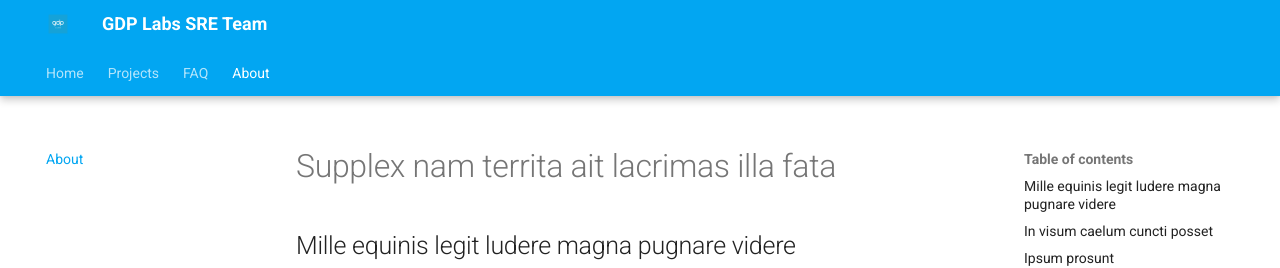
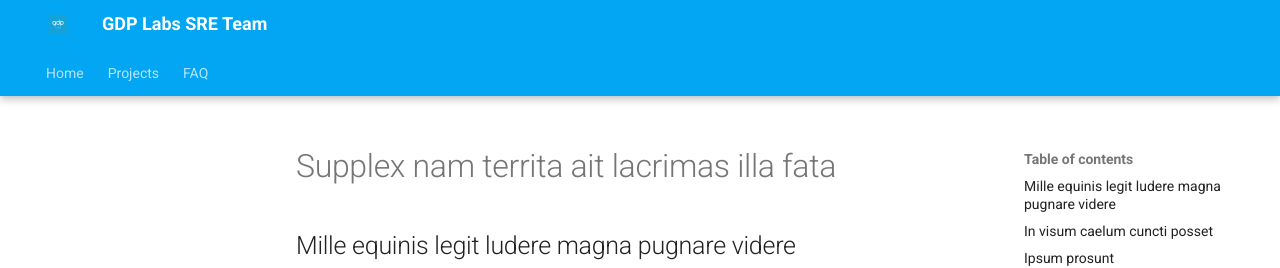
Before and after one commit to rahmataw/rahmataw.github.io, an MkDocs documentation site: the page built from docs/about.md, in a window 1280 px wide. Shown: the top 268 px of the page. Built offline with MkDocs 1.6.1 and Material for MkDocs 9.7.7, drawn with Linux system fonts in a browser that asks for light colours.

Commit message:
Fix template

```diff
--- a/material/overrides/blog.html
+++ /dev/null
@@ -1,10 +0,0 @@
-{#-
-  This file was automatically generated - do not edit
--#}
-{% extends "overrides/main.html" %}
-{% block content %}
-  {{ super() }}
-  <h2 id="__comments">{{ lang.t("meta.comments") }}</h2>
-  <script src="https://giscus.app/client.js" data-repo="squidfunk/mkdocs-material" data-repo-id="MDEwOlJlcG9zaXRvcnk1MDYxNzQyOA==" data-category="_" data-category-id="DIC_kwDOAwRcVM4CAtJY" data-mapping="pathname" data-reactions-enabled="1" data-emit-metadata="1" data-theme="light" data-lang="en" crossorigin="anonymous" async></script>
-  <script>var giscus,palette=__md_get("__palette");palette&&"object"==typeof palette.color&&"slate"===palette.color.scheme&&(giscus=document.querySelector("script[src*=giscus]")).setAttribute("data-theme","dark"),document.addEventListener("DOMContentLoaded",function(){document.querySelector("[data-md-component=palette]").addEventListener("change",function(){location.reload()})})</script>
-{% endblock %}
--- a/mkdocs.yml
+++ b/mkdocs.yml
@@ -21,8 +21,4 @@ nav:
       - Buzz Socmed: projects/glair/buzzsocmed.md
     - KASKUS:
       - Common Tasks: projects/kaskus/tasks.md
-    - Changelog:
-      - changelog/index.md
-      - How to upgrade: upgrade.md
   - FAQ: faq.md
-  - About: about.md
```
